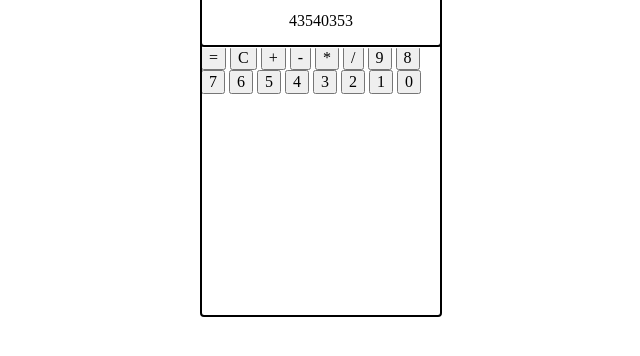
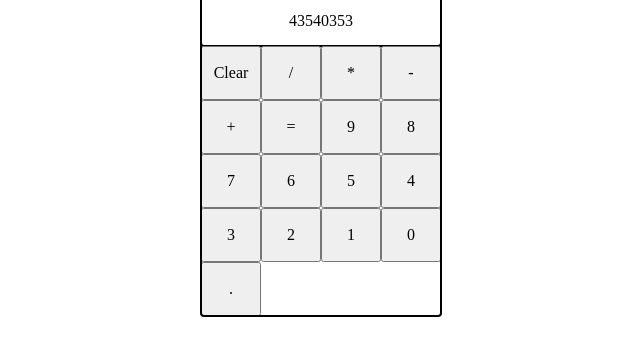
Before and after one commit to henriquecfaguiar/calculator, a plain HTML site: page index.html in a window 1280 px wide. Shown: the part 36-392 px from the top of the page, without its empty margins (319-959 px from the left). Drawn offline with Linux system fonts and the light colour scheme.

Commit message:
Add grid styling

```diff
--- a/index.html
+++ b/index.html
@@ -18,12 +18,12 @@
     <div class="container">
       <div class="display">43540353</div>
       <div class="buttons">
+        <button>Clear</button>
+        <button>/</button>
+        <button>*</button>
+        <button>-</button>
+        <button>+</button>
         <button>=</button>
-        <button>C</button>
-        <button>+</button>
-        <button>-</button>
-        <button>*</button>
-        <button>/</button>
         <button>9</button>
         <button>8</button>
         <button>7</button>
@@ -34,6 +34,7 @@
         <button>2</button>
         <button>1</button>
         <button>0</button>
+        <button>.</button>
       </div>
     </div>
   </main>
--- a/style.css
+++ b/style.css
@@ -52,6 +52,8 @@ h1 {
 }
 
 .container {
+  display: flex;
+  flex-direction: column;
   margin-inline: auto;
   outline: auto;
   width: 15rem;
@@ -61,5 +63,11 @@ h1 {
 .display {
   outline: auto;
   text-align: center;
-  padding: 1rem 0;
+  padding: 1em 0;
 }
+
+.buttons {
+  display: grid;
+  grid-template-columns: repeat(4, 1fr);
+  flex-basis: 100%;
+}
```
